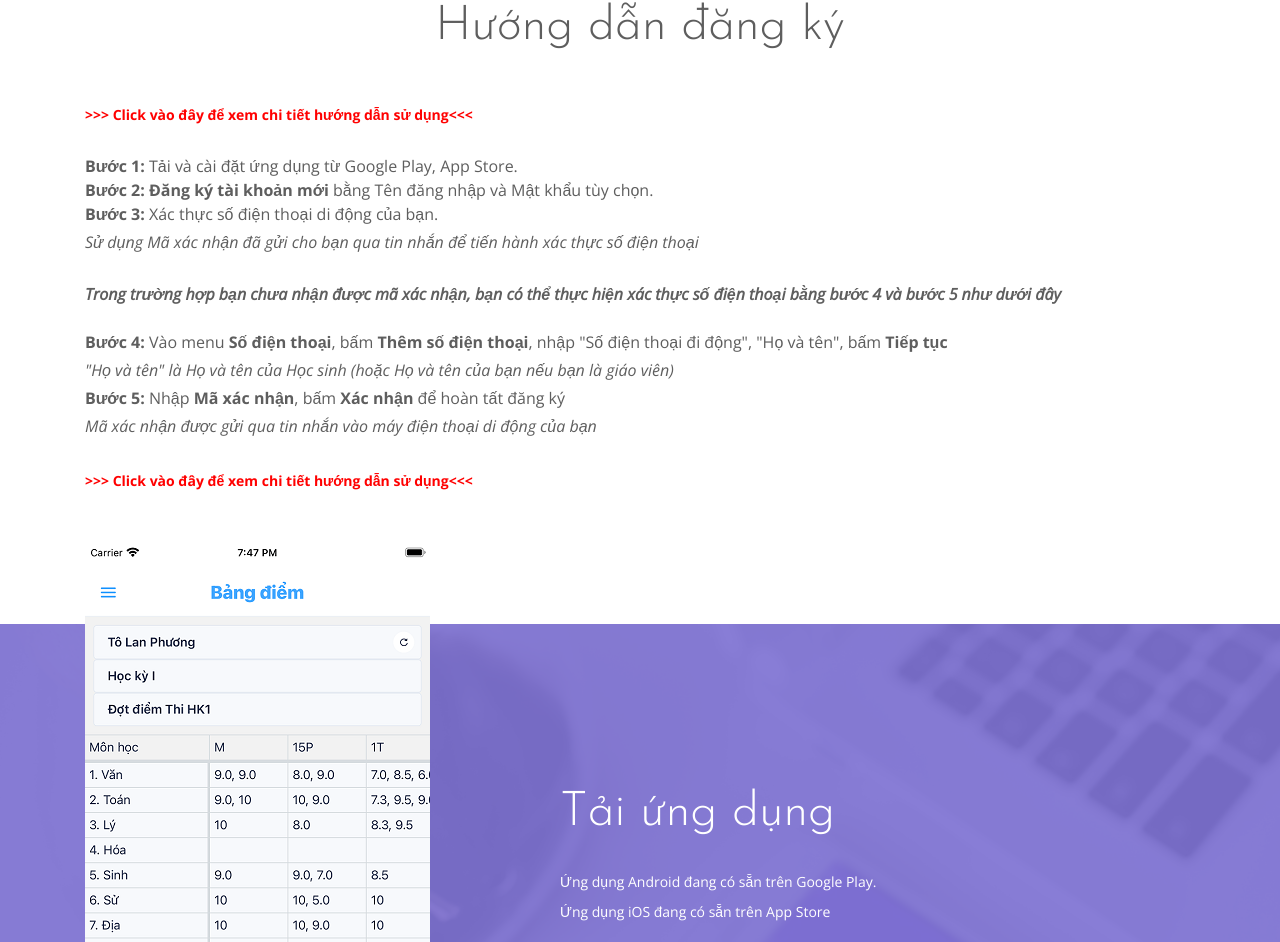
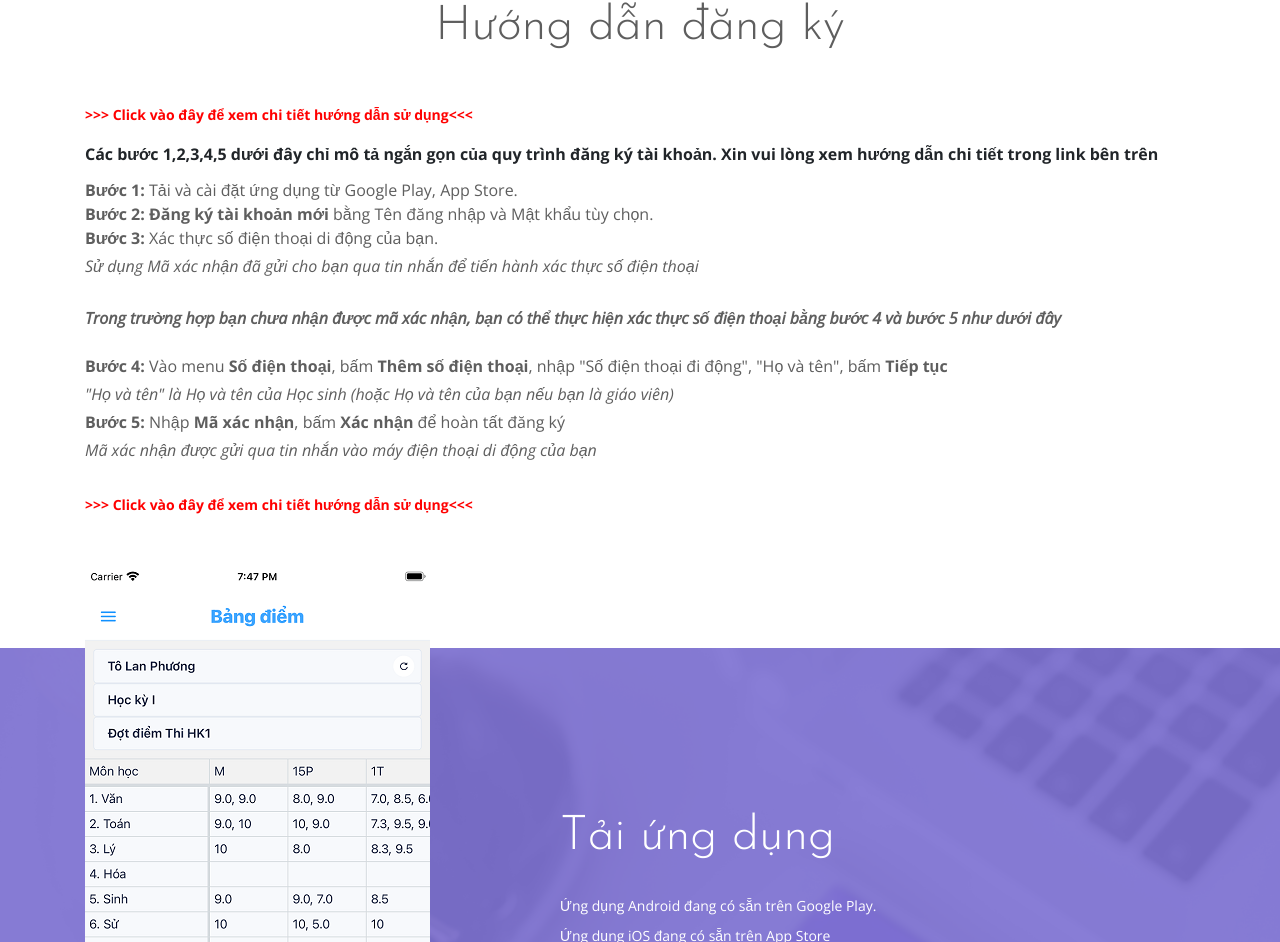
Before and after one commit to konkopp/aula, a plain HTML site: page index.html in a window 1280 px wide. Shown: the part 1842-2784 px from the top of the page. Drawn offline with nearby package versions, Linux system fonts and the light colour scheme; some packages are replaced by stand-ins of ours; a web font is replaced by a local one.

Commit message:
- update

```diff
--- a/index.html
+++ b/index.html
@@ -163,9 +163,10 @@
 				<div class="text-lg-left">
 					<div class="feature-item">
 						<div class="content">
-							<div style=";margin-top:-2rem;margin-bottom:2rem;">
+							<div style="margin-top:-2rem;margin-bottom:2rem;">
 							<a href="https://cdn.jsdelivr.net/gh/konkopp/aula/docs/Aula-1.0.2.pdf"><div style='color:red!important;font-weight:bold'>>>> Click vào đây để xem chi tiết hướng dẫn sử dụng<<<</div></a>
 							</div>
+							<div style='margin-top:-1rem;margin-bottom:1rem;font-weight:bold'>Các bước 1,2,3,4,5 dưới đây chỉ mô tả ngắn gọn của quy trình đăng ký tài khoản. Xin vui lòng xem hướng dẫn chi tiết trong link bên trên</div>
 
 							<h6><b>Bước 1:</b> Tải và cài đặt ứng dụng từ Google Play, App Store.</h6>
 							<h6><b>Bước 2:</b> <b>Đăng ký tài khoản mới</b> bằng Tên đăng nhập và Mật khẩu tùy chọn.</h6>
```
